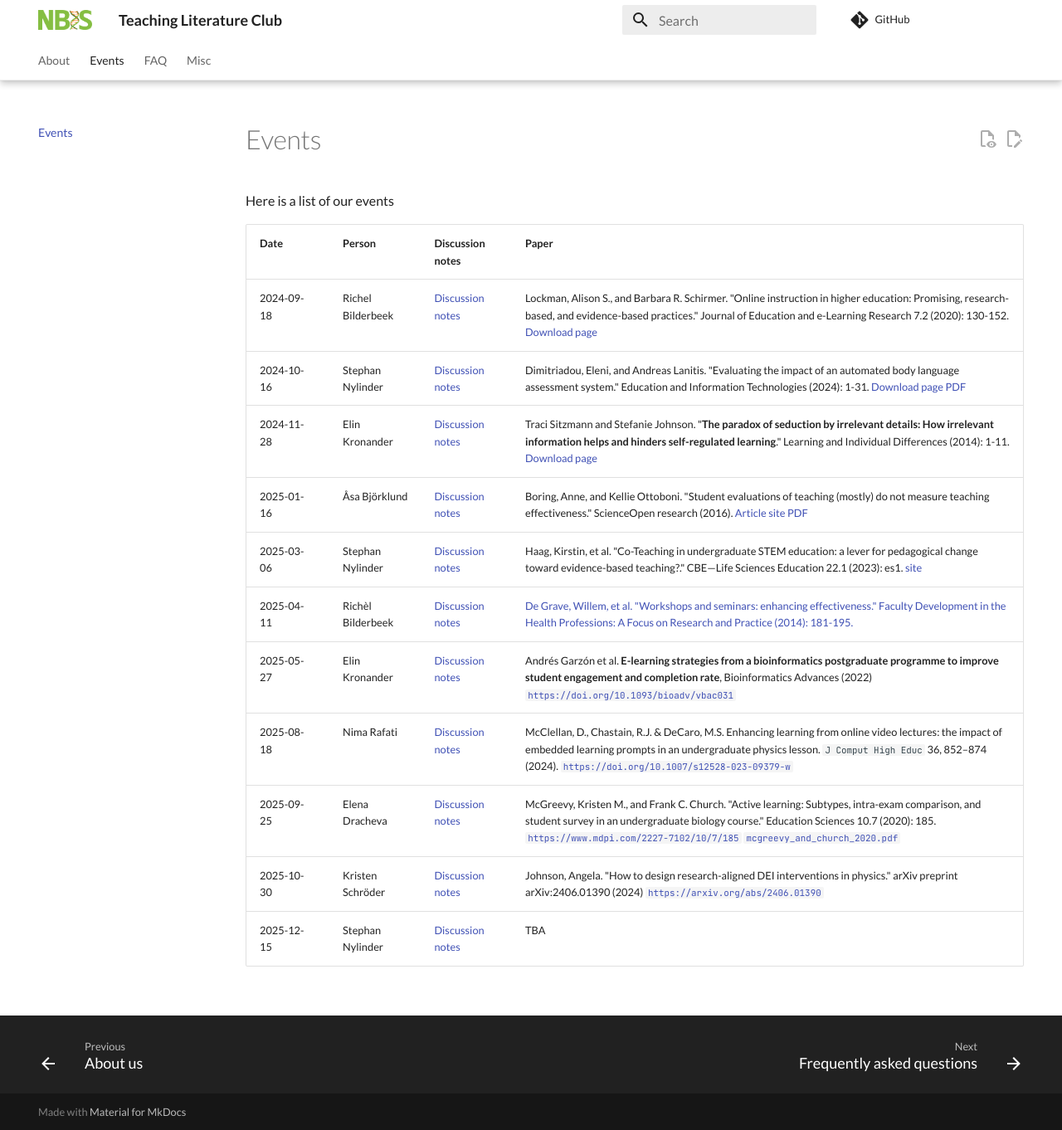
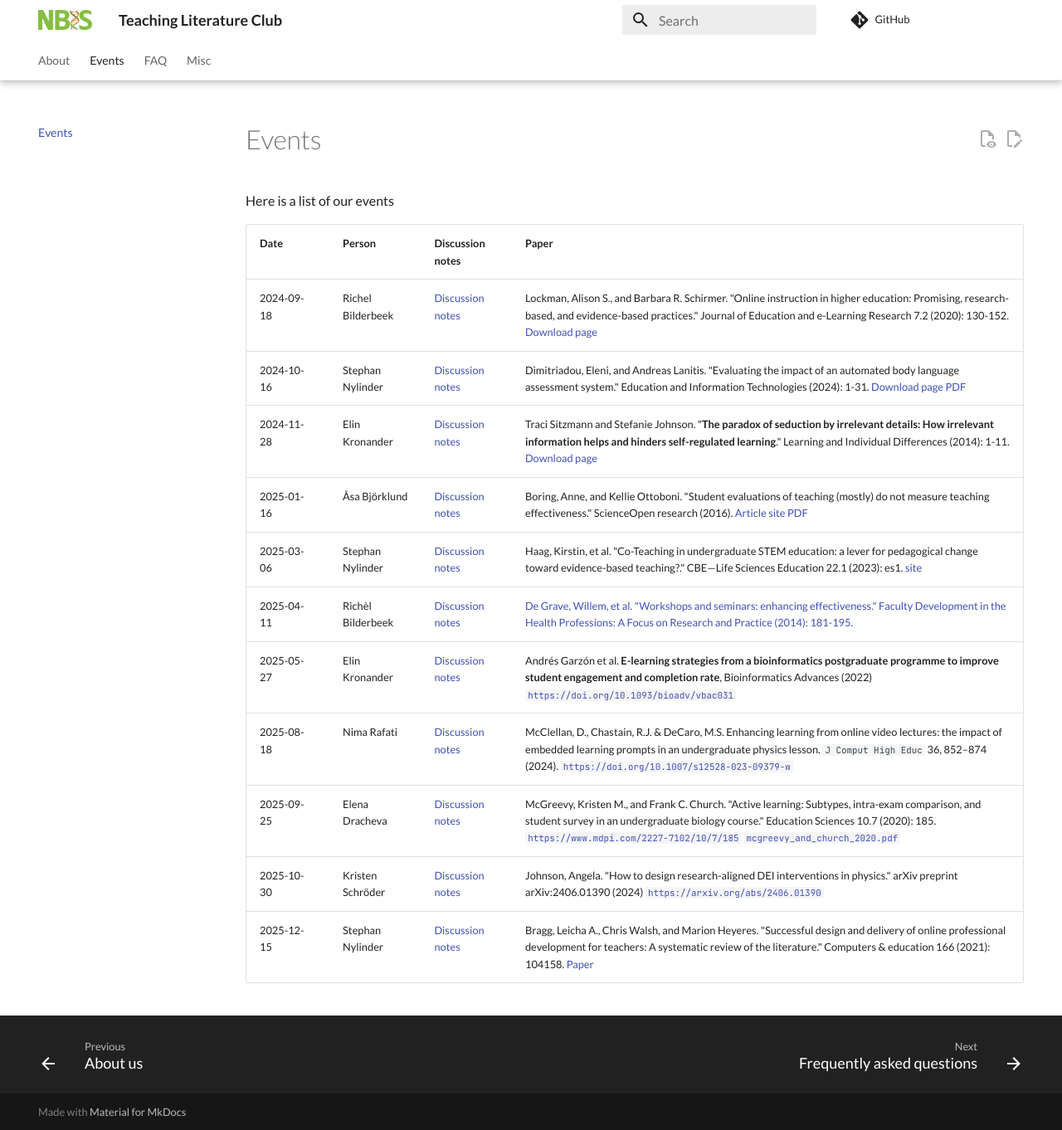
Before and after one commit to NBISweden/teaching_literature_club, an MkDocs documentation site: the page built from docs/events/README.md, in a window 1280 px wide and 1362 px high. Shown: the whole window at 83% size. Built offline with MkDocs 1.6.1 and Material for MkDocs 9.7.7, drawn with Linux system fonts in a browser that asks for light colours; comment, search, counter and statistics services are not loaded.

Commit message:
Fix Markdown

```diff
--- a/docs/events/README.md
+++ b/docs/events/README.md
@@ -22,6 +22,6 @@ Here is a list of our events
 | 2025-08-18 | Nima Rafati       | [Discussion notes](20250818/README.md)        | McClellan, D., Chastain, R.J. & DeCaro, M.S. Enhancing learning from online video lectures: the impact of embedded learning prompts in an undergraduate physics lesson. `J Comput High Educ` 36, 852–874 (2024). [`https://doi.org/10.1007/s12528-023-09379-w`](https://doi.org/10.1007/s12528-023-09379-w)                                              |
 | 2025-09-25 | Elena Dracheva    | [Discussion notes](20250925/README.md)        | McGreevy, Kristen M., and Frank C. Church. "Active learning: Subtypes, intra-exam comparison, and student survey in an undergraduate biology course." Education Sciences 10.7 (2020): 185. [`https://www.mdpi.com/2227-7102/10/7/185`](https://www.mdpi.com/2227-7102/10/7/185) [`mcgreevy_and_church_2020.pdf`](../papers/mcgreevy_and_church_2020.pdf) |
 | 2025-10-30 | Kristen Schröder  | [Discussion notes](20251030/README.md)        | Johnson, Angela. "How to design research-aligned DEI interventions in physics." arXiv preprint arXiv:2406.01390 (2024) [`https://arxiv.org/abs/2406.01390`](https://arxiv.org/abs/2406.01390)                                                                                                                                                            |
-| 2025-12-15 | Stephan Nylinder  | [Discussion notes](20251215/README.md)        | TBA |
+| 2025-12-15 | Stephan Nylinder  | [Discussion notes](20251215/README.md)        | Bragg, Leicha A., Chris Walsh, and Marion Heyeres. "Successful design and delivery of online professional development for teachers: A systematic review of the literature." Computers & education 166 (2021): 104158. [Paper](https://doi.org/10.1016/j.compedu.2021.104158)                                                                             |
 
 <!-- markdownlint-enable MD013 -->
```
